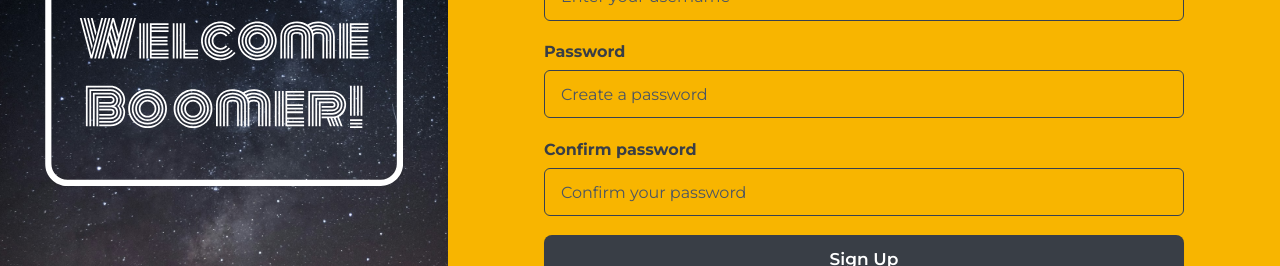
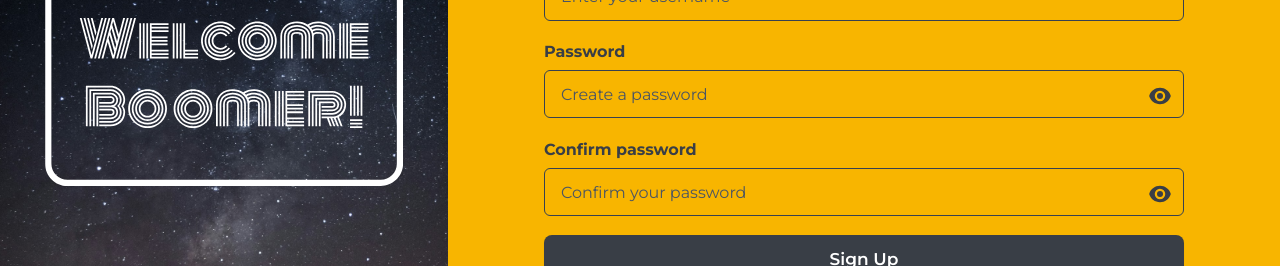
Before and after one commit to Kade-inc/boomers-frontend, a React (Vite) app: page /auth in a window 1280 px wide. Shown: the part 285-551 px from the top of the page. Built offline with nearby package versions, Linux system fonts and the light colour scheme; what simple-zustand-devtools would draw is missing.

Commit message:
Add hide password icon

```diff
--- a/src/components/LoginForm.tsx
+++ b/src/components/LoginForm.tsx
@@ -6,6 +6,8 @@ import { z } from "zod";
 import { Toaster } from "react-hot-toast";
 import { Link, useNavigate } from "react-router-dom";
 import useSignin from "../hooks/useSignin";
+import { useState } from "react";
+import { EyeIcon, EyeSlashIcon } from "@heroicons/react/24/solid";
 
 const schema = z.object({
   accountId: z.string().min(1),
@@ -26,6 +28,13 @@ const LoginForm = () => {
     await mutation.mutateAsync(data);
     navigate("/");
   };
+
+  const [showPassword, setShowPassword] = useState(false);
+
+  const togglePasswordVisibility = () => {
+    setShowPassword(!showPassword);
+  };
+
   return (
     <div className="text-[#393E46]">
       <form
@@ -78,8 +87,21 @@ const LoginForm = () => {
           >
             Password
           </label>
+
+          <div className="flex justify-end items-center relative">
+            {showPassword ? (
+              <EyeSlashIcon
+                className="absolute inset-y-0 right-3 flex items-center pl-2 w-8 h-8 top-2.5 cursor-pointer"
+                onClick={togglePasswordVisibility}
+              />
+            ) : (
+              <EyeIcon
+                className="absolute inset-y-0 right-3 flex items-center pl-2 w-8 h-8 top-2.5 cursor-pointer"
+                onClick={togglePasswordVisibility}
+              />
+            )}
             <input
-            type="password"
+              type={showPassword ? "text" : "password"}
               autoComplete="on"
               id="password"
               {...register("password")}
@@ -87,6 +109,7 @@ const LoginForm = () => {
               className="input w-full border border-gray-700 bg-transparent rounded-md font-body placeholder-gray-600 hover:border-gray-700 focus:outline-none"
               style={{ backgroundColor: "transparent" }}
             />
+          </div>
         </div>
 
         <button
--- a/src/components/SignupForm.tsx
+++ b/src/components/SignupForm.tsx
@@ -6,6 +6,8 @@ import useSignup from "../hooks/useSignup";
 import { Toaster } from "react-hot-toast";
 import { Link, useNavigate } from "react-router-dom";
 import useSignUpStore from "../stores/store";
+import { useState } from "react";
+import { EyeIcon, EyeSlashIcon } from "@heroicons/react/24/solid";
 
 const schema = z
   .object({
@@ -48,6 +50,17 @@ const SignupForm = () => {
     await mutation.mutateAsync(userData);
     setSignUpSuccess(true);
     navigate("/auth/signup-success");
+  };
+
+  const [showPassword, setShowPassword] = useState(false);
+  const [showConfirmPassword, setShowConfirmPassword] = useState(false);
+
+  const togglePasswordVisibility = () => {
+    setShowPassword(!showPassword);
+  };
+
+  const toggleConfirmPasswordVisibility = () => {
+    setShowConfirmPassword(!showConfirmPassword);
   };
 
   return (
@@ -132,8 +145,20 @@ const SignupForm = () => {
           >
             Password
           </label>
+          <div className="flex justify-end items-center relative">
+            {showPassword ? (
+              <EyeSlashIcon
+                className="absolute inset-y-0 right-3 flex items-center pl-2 w-8 h-8 top-2.5 cursor-pointer"
+                onClick={togglePasswordVisibility}
+              />
+            ) : (
+              <EyeIcon
+                className="absolute inset-y-0 right-3 flex items-center pl-2 w-8 h-8 top-2.5 cursor-pointer"
+                onClick={togglePasswordVisibility}
+              />
+            )}
             <input
-            type="password"
+              type={showPassword ? "text" : "password"}
               autoComplete="on"
               id="password"
               placeholder="Create a password"
@@ -141,6 +166,7 @@ const SignupForm = () => {
               style={{ backgroundColor: "transparent" }}
               {...register("password")}
             />
+          </div>
           {errors.password && (
             <p className="text-white text-[12px] font-body bg-error pl-3 py-2 rounded-md mt-2">
               {errors.password.message}
@@ -155,8 +181,20 @@ const SignupForm = () => {
           >
             Confirm password
           </label>
+          <div className="flex justify-end items-center relative">
+            {showConfirmPassword ? (
+              <EyeSlashIcon
+                className="absolute inset-y-0 right-3 flex items-center pl-2 w-8 h-8 top-2.5 cursor-pointer"
+                onClick={toggleConfirmPasswordVisibility}
+              />
+            ) : (
+              <EyeIcon
+                className="absolute inset-y-0 right-3 flex items-center pl-2 w-8 h-8 top-2.5 cursor-pointer"
+                onClick={toggleConfirmPasswordVisibility}
+              />
+            )}
             <input
-            type="password"
+              type={showConfirmPassword ? "text" : "password"}
               autoComplete="on"
               id="confirmpassword"
               placeholder="Confirm your password"
@@ -164,6 +202,7 @@ const SignupForm = () => {
               style={{ backgroundColor: "transparent" }}
               {...register("confirmpassword")}
             />
+          </div>
           {errors.confirmpassword && (
             <p className="text-white text-[12px] font-body bg-error pl-3 py-2 rounded-md mt-2">
               {errors.confirmpassword.message}
```
Lines whose indentation alone changed are shown as unchanged.
